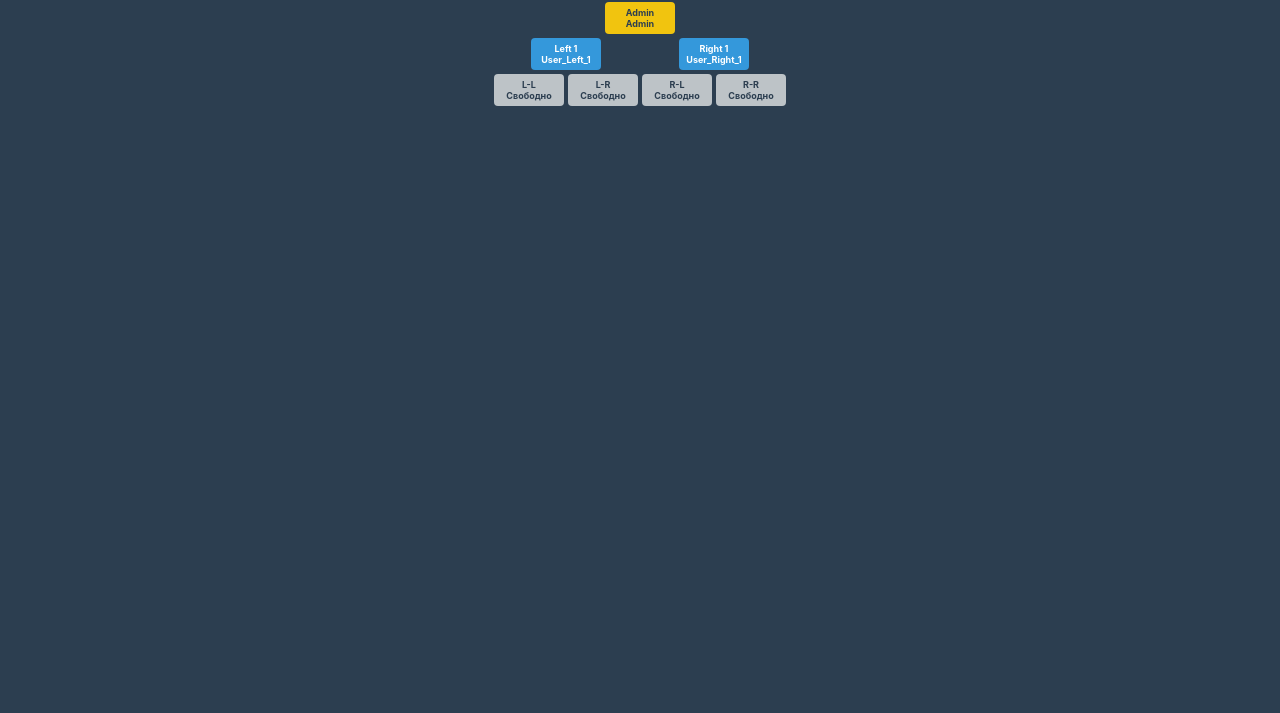
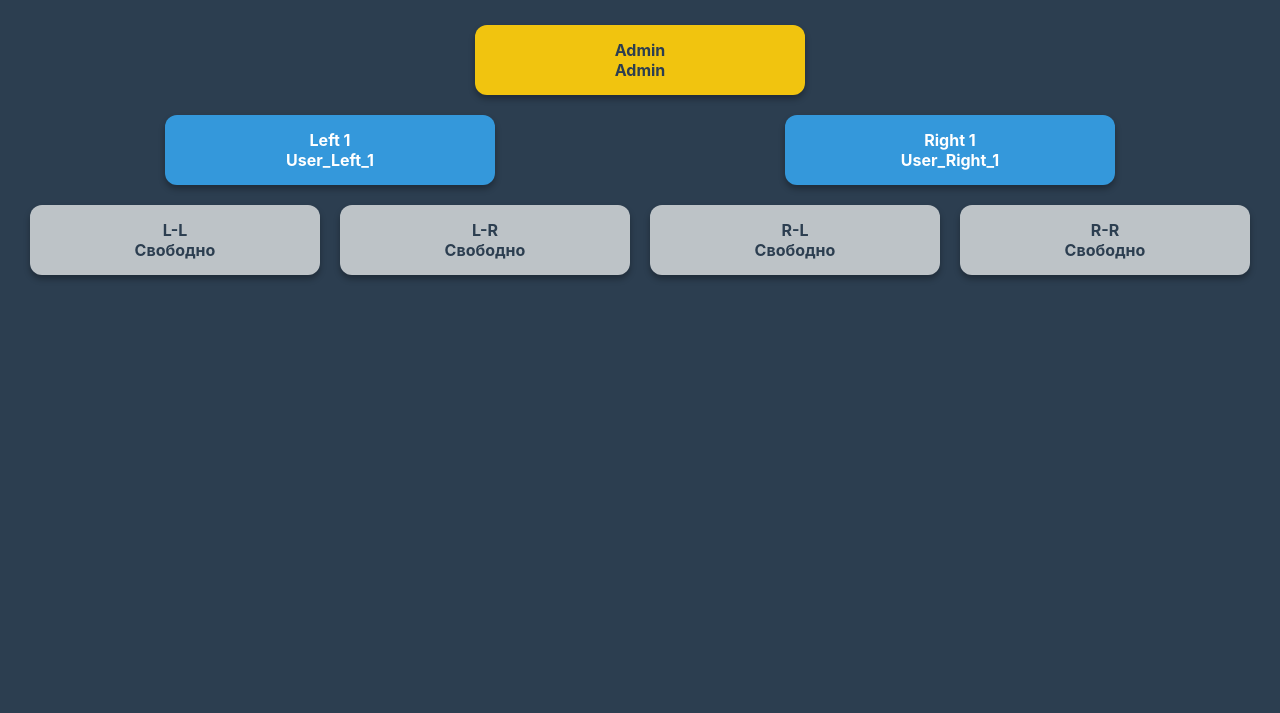
Before and after one commit to alprok8922399-stack/Kash, a website: page binary-tree-app/public/index.html in a window 1280 px wide. Shown: the part 87-800 px from the top of the page. Drawn offline with Linux system fonts and the light colour scheme.

Commit message:
Enhance CSS styles for tree visualization
Updated styling for body, tree container, and nodes with improved padding, margins, and box-shadow. Added comments in Russian for clarity.

```diff
--- a/binary-tree-app/public/style.css
+++ b/binary-tree-app/public/style.css
@@ -1,21 +1,24 @@
-body { font-family: -apple-system, sans-serif; text-align: center; background: #2c3e50; color: white; margin: 0; padding: 5px; }
-.tree-container { display: flex; flex-direction: column; align-items: center; }
+body { font-family: -apple-system, sans-serif; text-align: center; background: #2c3e50; color: white; margin: 0; padding: 20px; }
+.tree-container { display: flex; flex-direction: column; align-items: center; margin-top: 20px; }
 
-.branch { display: flex; flex-direction: column; align-items: center; }
-.children { display: flex; justify-content: center; }
-
+/* Карточка пользователя */
 .node {
     background: #ecf0f1;
     color: #2c3e50;
-    border-radius: 4px;
-    padding: 5px;
-    margin: 2px;
-    width: 60px;
-    font-size: 9px;
+    border-radius: 12px;
+    padding: 15px;
+    margin: 10px;
+    width: 85%;
+    max-width: 300px;
+    box-shadow: 0 4px 6px rgba(0,0,0,0.3);
     font-weight: bold;
 }
 
+/* Контейнер для веток */
+.children { display: flex; width: 100%; justify-content: center; }
+.branch { display: flex; flex-direction: column; align-items: center; width: 100%; }
+
 /* Цвета уровней */
-.level-1 { background: #f1c40f !important; }
-.level-2 { background: #3498db !important; color: white !important; }
-.level-3 { background: #bdc3c7 !important; }
+.level-1 { background: #f1c40f !important; } /* Admin - Золотой */
+.level-2 { background: #3498db !important; color: white !important; } /* Партнеры - Голубой */
+.level-3 { background: #bdc3c7 !important; } /* Нижние - Серый */
```
